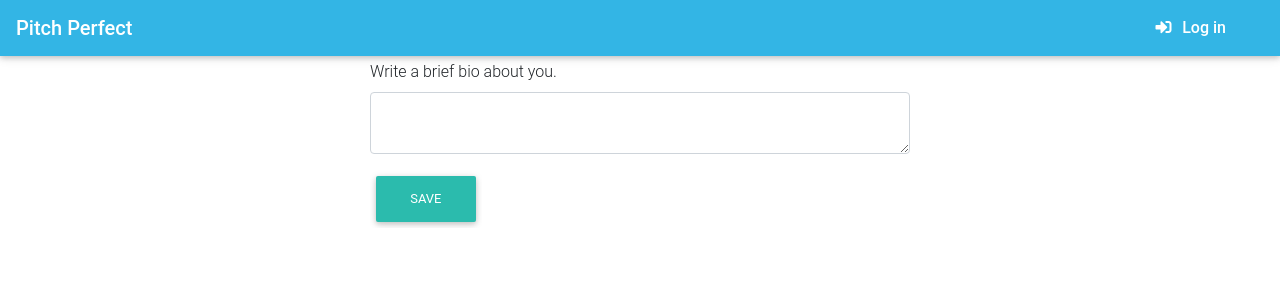
After one commit to MachukaJoy/pitch-perfect-practicehub, a Flask app: a page that uses app/templates/navbar.html in a window 1280 px wide. The commit adds this page. Shown: the top 300 px of the page. Run offline with Flask 2, Linux system fonts and the light colour scheme; tables that the repository leaves empty hold one stand-in row (values such as "Sample post"); some libraries are stand-ins or nearby versions.

Commit message:
ft: add bio and user picture path

```diff
--- a/app/auth/views.py
+++ b/app/auth/views.py
@@ -1,4 +1,4 @@
-from flask import render_template, url_for,redirect,flash, request
+from flask import render_template, url_for,redirect,flash, request, abort
 from . import auth
 from flask_login import login_user,login_required,logout_user
 from .forms import RegForm, LoginForm
--- /dev/null
+++ b/app/main/form.py
@@ -0,0 +1,7 @@
+from flask_wtf import FlaskForm
+from wtforms import StringField, TextAreaField, SubmitField
+from wtforms.validators import InputRequired
+
+class UpdateProfile(FlaskForm):
+    bio = TextAreaField('Write a brief bio about you.',validators = [InputRequired()])
+    submit = SubmitField('Save')
--- a/app/main/views.py
+++ b/app/main/views.py
@@ -1,7 +1,33 @@
-from flask import render_template, redirect, url_for
+from flask import render_template, redirect, url_for, abort, request
 from . import main
 from flask_login import login_required
+from ..models import User
+from .form import UpdateProfile
+from .. import db
+
+
 
 @main.route('/')
 def index():
     return render_template('index.html')
+
+@main.route('/user/<name>')
+def profile(name):
+    user = User.query.filter_by(username = name).first()
+
+    if user is None:
+        abort(404)
+
+    return render_template("profile/profile.html", user = user)
+
+@main.route('/user/<name>/updateprofile', methods = ['POST','GET'])
+def updateprofile(name):
+    form = UpdateProfile()
+    user = User.query.filter_by(username = name).first()
+    if user == None:
+        abort(404)
+    if form.validate_on_submit():
+        user.bio = form.bio.data
+        user.save()
+        return redirect(url_for('.profile',name = name))
+    return render_template('profile/update.html',form =form)
--- a/app/models.py
+++ b/app/models.py
@@ -8,6 +8,9 @@ class User(db.Model,UserMixin):
     username = db.Column(db.String(255),unique = True,nullable = False)
     email  = db.Column(db.String(255),unique = True,nullable = False)
     secure_password = db.Column(db.String(255),nullable = False)
+
+    bio = db.Column(db.String(255))
+    profile_pic = db.Column(db.String())
 
     @property
     def set_password(self):
--- a/app/templates/navbar.html
+++ b/app/templates/navbar.html
@@ -1,9 +1,9 @@
 <nav class="mb-1 navbar navbar-expand-lg navbar-dark info-color">
-  <a class="navbar-brand" href="#"><strong>Pitch Perfect</strong> </a>
+  <a class="navbar-brand" href="{{url_for('main.index')}}"><strong>Pitch Perfect</strong> </a>
   <button class="navbar-toggler" type="button" data-toggle="collapse" data-target="#navbarSupportedContent-4"aria-controls="navbarSupportedContent-4" aria-expanded="false" aria-label="Toggle navigation">
       <span class="navbar-toggler-icon"></span>
   </button>
-  <div class="collapse navbar-collapse" >
+  <div class="collapse navbar-collapse" id="navbarSupportedContent-4" >
       <ul class="navbar-nav ml-auto">
         {% if current_user.is_authenticated %}
         <li class="nav-item dropdown">
@@ -11,7 +11,7 @@
               aria-haspopup="true" aria-expanded="false">
               <i class="fas fa-user"></i>&nbsp;<strong>{{current_user.username}}</strong> </a>
                 <div class="dropdown-menu dropdown-menu-right dropdown-info" aria-labelledby="navbarDropdownMenuLink-4">
-                <a class="dropdown-item" href="#"><i class="far fa-user"></i>&nbsp; My account</a>
+                <a class="dropdown-item" href="{{url_for('main.profile',name=current_user.username)}}"><i class="far fa-user"></i>&nbsp; My account</a>
                 <a class="dropdown-item" href="{{url_for('auth.logout')}}"><i class="fas fa-sign-out-alt"></i>&nbsp; Log out</a>
                 </div>
         </li>
--- /dev/null
+++ b/app/templates/profile/update.html
@@ -0,0 +1,15 @@
+{% extends 'base.html' %}
+{% import 'bootstrap/wtf.html' as wtf %}
+
+{% block content %}
+<div class="container">
+    <div class="row">
+        <div class="col-sm-3"></div>
+        <div class="col-sm-6">
+            {{wtf.quick_form(form)}}
+        </div>
+        <div class="col-sm-3"></div>
+    </div>
+
+</div>
+{% endblock %}
```
Also changed, not shown: app/templates/profile/profile.html (added, +30 -0 lines), migrations/versions/efbf910cba0c_add_bio_and_profile_path_migration.py (added, +30 -0 lines).
